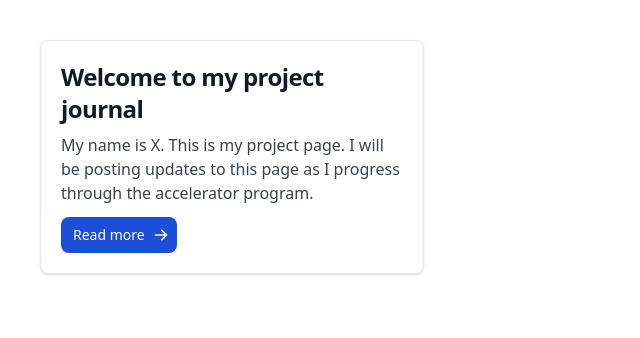
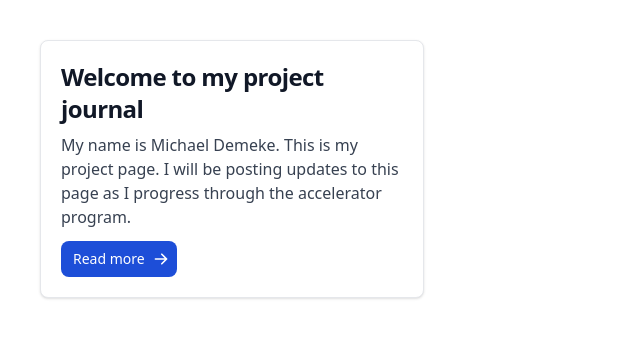
Before and after one commit to Mikdem/project-journal-starter-main, a website: page project-journal-starter-main/src/index.html in a window 1280 px wide. Shown: the whole page, without its empty margins (0-640 px from the left). Drawn offline with nearby package versions, Linux system fonts and the light colour scheme; files that its build step writes are made by us from their sources.

Commit message:
Update index.html

```diff
--- a/project-journal-starter-main/src/index.html
+++ b/project-journal-starter-main/src/index.html
@@ -14,7 +14,7 @@
           <a href="#">
               <h5 class="mb-2 text-2xl font-bold tracking-tight text-gray-900 dark:text-white">Welcome to my project journal</h5>
           </a>
-          <p class="mb-3 font-normal text-gray-700 dark:text-gray-400">My name is X. This is my project page. I will be posting updates to this page as I progress through the accelerator program.</p>
+          <p class="mb-3 font-normal text-gray-700 dark:text-gray-400">My name is Michael Demeke. This is my project page. I will be posting updates to this page as I progress through the accelerator program.</p>
           <a href="#" class="inline-flex items-center px-3 py-2 text-sm font-medium text-center text-white bg-blue-700 rounded-lg hover:bg-blue-800 focus:ring-4 focus:outline-none focus:ring-blue-300 dark:bg-blue-600 dark:hover:bg-blue-700 dark:focus:ring-blue-800">
               Read more
               <svg aria-hidden="true" class="w-4 h-4 ml-2 -mr-1" fill="currentColor" viewBox="0 0 20 20" xmlns="http://www.w3.org/2000/svg"><path fill-rule="evenodd" d="M10.293 3.293a1 1 0 011.414 0l6 6a1 1 0 010 1.414l-6 6a1 1 0 01-1.414-1.414L14.586 11H3a1 1 0 110-2h11.586l-4.293-4.293a1 1 0 010-1.414z" clip-rule="evenodd"></path></svg>
```
